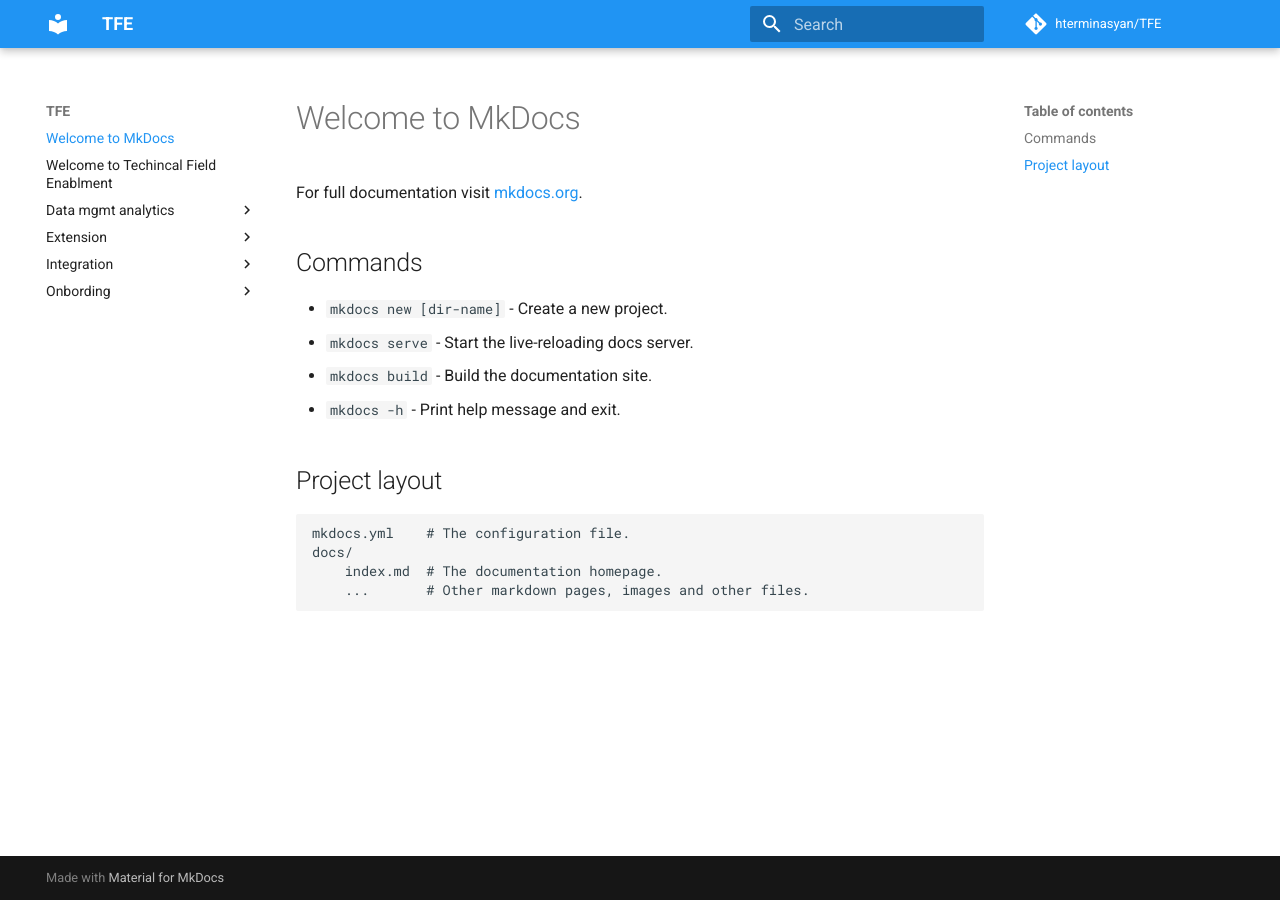
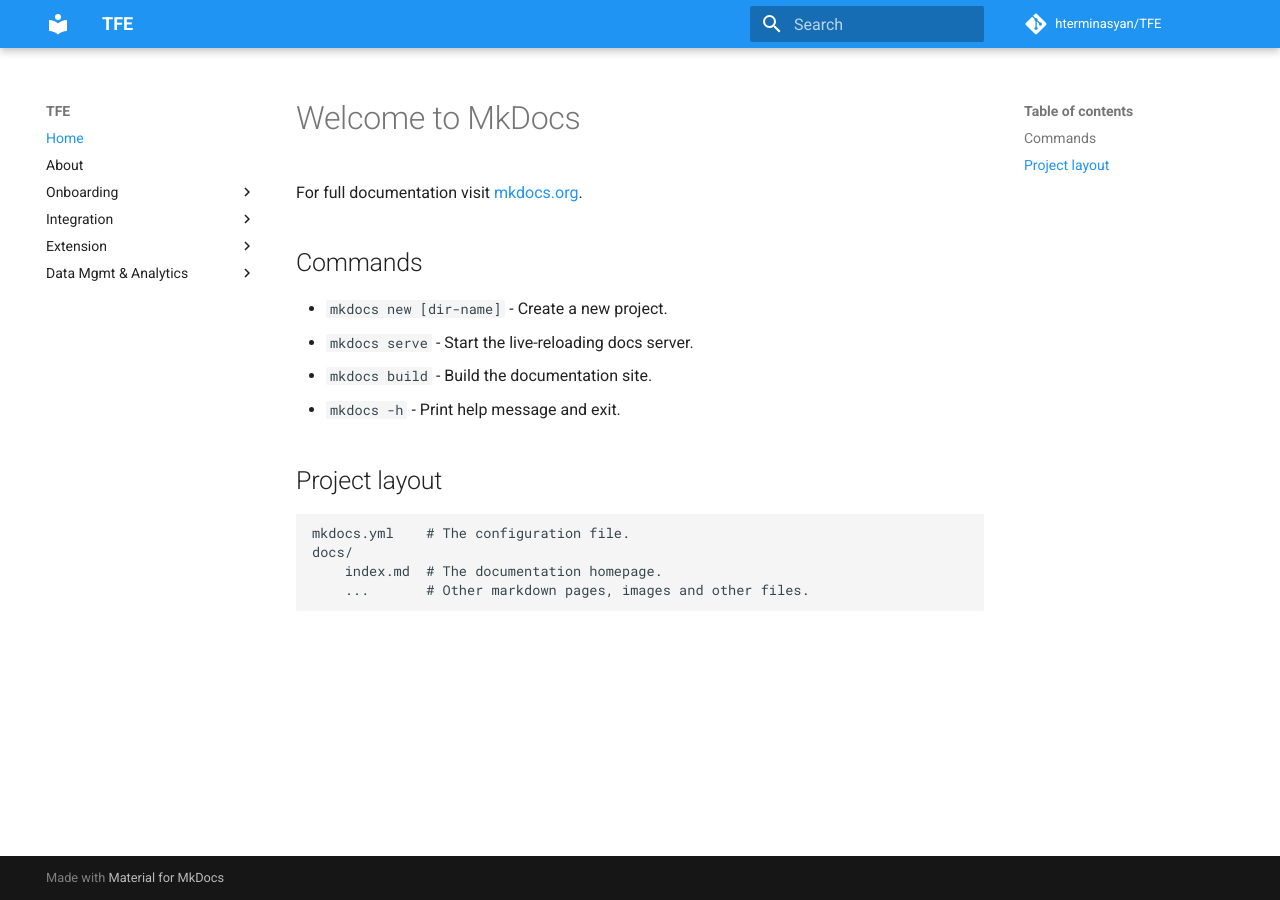
Before and after one commit to maxstreifeneder/TFE, an MkDocs documentation site: the page built from docs/index.md, in a window 1280 px wide. Built offline with MkDocs 1.6.1 and Material for MkDocs 9.7.7, drawn with Linux system fonts in a browser that asks for light colours; comment, search, counter and statistics services are not loaded; part of the change alters nothing that is shown.

Commit message:
mkdocs for page structure

```diff
--- a/mkdocs.yml
+++ b/mkdocs.yml
@@ -9,3 +9,20 @@ theme:
   palette:
     primary: 'blue'
     accent: 'blue'
+nav:
+    - Home: index.md
+    - About: about.md
+    - Onboarding:
+      - Overview: onbording/onbording.md
+    - Integration:
+      - Starter Kit: integration/integration.md
+      - Hands-on: integration/integration.md
+      - Use Case: integration/integration.md
+    - Extension:
+      - Starter Kit: extension/extension1.md
+      - Hands-on: extension/extension2.md
+      - Use Case: extension/extension2.md
+    - Data Mgmt & Analytics:
+      - Starter Kit: data_mgmt_analytics/datamgmt.md
+      - Hands-on: data_mgmt_analytics/analytics.md
+      - Use Case: data_mgmt_analytics/analytics.md
```
